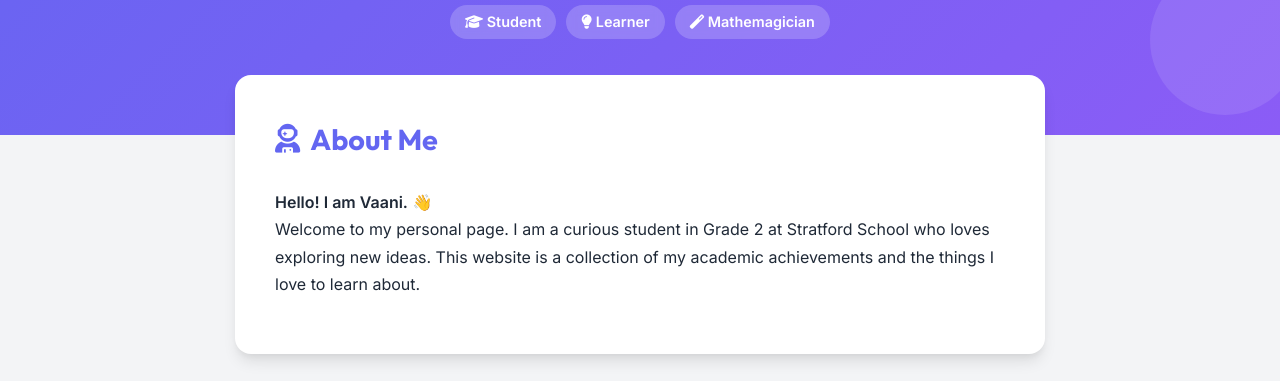
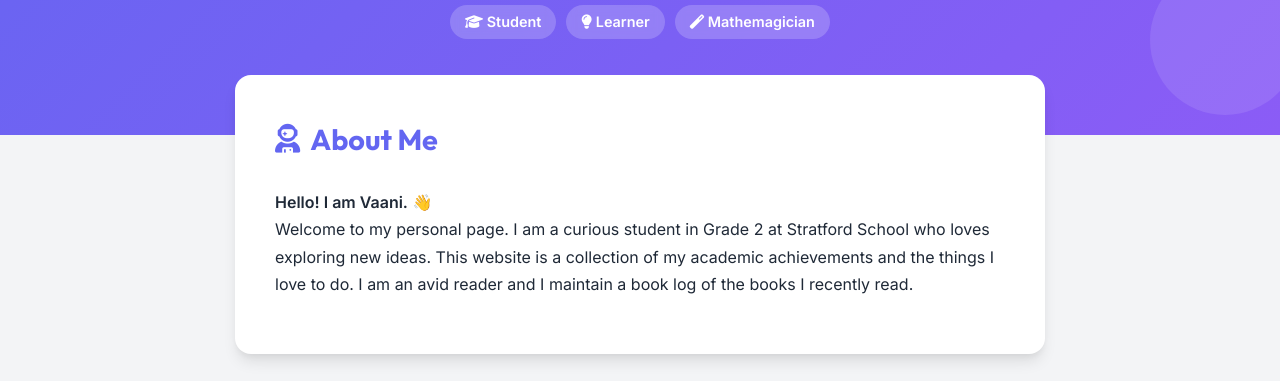
Before and after one commit to vaani-bansal/vaani-bansal.github.io, a plain HTML site: page index.html in a window 1280 px wide. Shown: the part 340-721 px from the top of the page. Drawn offline with Linux system fonts and the light colour scheme.

Commit message:
Update index.html

```diff
--- a/index.html
+++ b/index.html
@@ -255,7 +255,7 @@
             <p>
                 <strong>Hello! I am Vaani.</strong> 👋 <br>
                 Welcome to my personal page. I am a curious student in Grade 2 at Stratford School who loves exploring new ideas.
-                This website is a collection of my academic achievements and the things I love to learn about.
+                This website is a collection of my academic achievements and the things I love to do. I am an avid reader and I maintain a <a href="books.html">book log</a> of the books I recently read.
             </p>
         </section>
 
```
